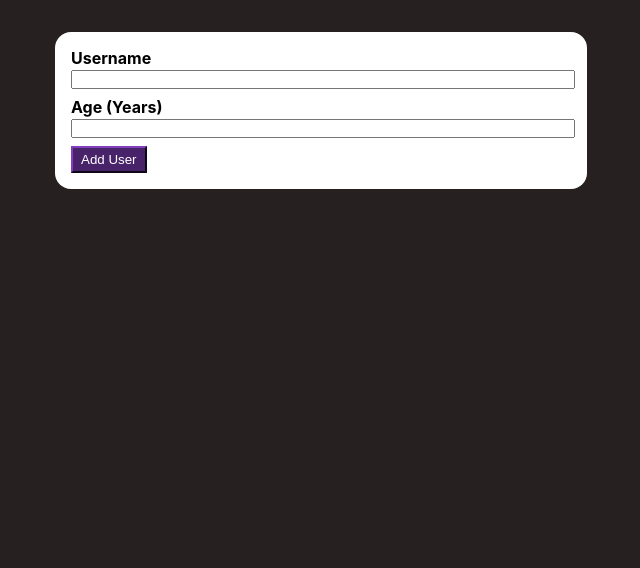
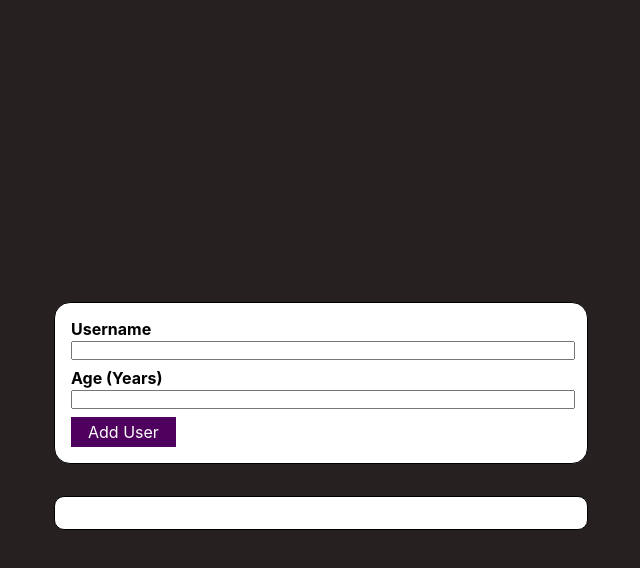
Before and after one commit to vamirio256/react-practice, a React (Create React App) app: page / in a window 1280 px wide. Shown: the top 568 px of the page, without its empty margins (319-959 px from the left). Built offline with nearby package versions, Linux system fonts and the light colour scheme.

Commit message:
Complete

```diff
--- a/src/App.css
+++ b/src/App.css
@@ -1,12 +1,13 @@
-*{
+* {
   margin: 0;
   padding: 0;
 }
 
-.App{
+.App {
   min-height: 100vh;
   background-color: rgb(39, 32, 32);
   display: flex;
+  flex-direction: column;
   justify-content: center;
-    align-items: flex-start;
+  align-items: center;
 }
--- a/src/App.js
+++ b/src/App.js
@@ -1,22 +1,22 @@
-import { getValue } from '@testing-library/user-event/dist/utils';
-import { useState } from 'react';
-import './App.css';
-import UserInput from './components/UserInput';
+import { getValue } from "@testing-library/user-event/dist/utils";
+import { useState } from "react";
+import "./App.css";
+import UserInput from "./components/UserInput";
+import UserOutput from "./components/UserOutput";
 
 function App() {
-  const [userInfo, setUserInfo] = useState([""]);
+  const [usersList, setUsersList] = useState([]);
 
-  const handleUserChange = (e) => {
-    setUserInfo({
-      ...userInfo,
-      userInfo: e.target.value
-    })
-  }
+  const addUserHandler = (userName, age) => {
+    setUsersList((prevUsersList) => {
+      return [...prevUsersList, { name: userName, age: age }];
+    });
+  };
 
   return (
     <div className="App">
-      <UserInput setUserInfo={handleUserChange} />
-
+      <UserInput onAddUser={addUserHandler} />
+      <UserOutput users={usersList} />
     </div>
   );
 }
--- /dev/null
+++ b/src/components/Button/index.jsx
@@ -0,0 +1,15 @@
+import "./style.css";
+
+function Button(props) {
+  return (
+    <button
+      className="button"
+      type={props.type || "button"}
+      onClick={props.onClick}
+    >
+      {props.children}
+    </button>
+  );
+}
+
+export default Button;
--- /dev/null
+++ b/src/components/Button/style.css
@@ -0,0 +1,8 @@
+.button {
+    font: inherit;
+    border: 1px solid #4f005f;
+    background: #4f005f;
+    color: white;
+    padding: 0.25rem 1rem;
+    cursor: pointer;
+}
--- a/src/components/Card/index.jsx
+++ b/src/components/Card/index.jsx
@@ -1,9 +1,7 @@
+import "./style.css";
+
 const Card = (props) => {
-    return (
-        <div>
-            {props.children}
-        </div>
-    )
-}
+  return <div className={`card ${props.className}`}>{props.children}</div>;
+};
 
 export default Card;
--- a/src/components/Card/style.css
+++ b/src/components/Card/style.css
@@ -0,0 +1,9 @@
+.card {
+  display: block;
+  background: white;
+  box-shadow: 0 2px 8px rgbd(0, 0, 0, 0.25);
+  border-radius: 10px;
+  border: 1px solid black;
+  padding: 1rem;
+  margin-top: 1rem;
+}
--- /dev/null
+++ b/src/components/ErrorModal/index.jsx
@@ -0,0 +1,25 @@
+import Button from "../Button";
+import Card from "../Card";
+import "./style.css";
+
+function ErrorModal(props) {
+  return (
+    <div>
+      <div className="backdrop" onClick={props.onHandleError}>
+        <Card className="modal">
+          <header>
+            <h2>{props.title}</h2>
+          </header>
+          <div>
+            <p>{props.message}</p>
+          </div>
+          <footer>
+            <Button onClick={props.onHandleError}>Okay</Button>
+          </footer>
+        </Card>
+      </div>
+    </div>
+  );
+}
+
+export default ErrorModal;
--- /dev/null
+++ b/src/components/ErrorModal/style.css
@@ -0,0 +1,27 @@
+.backdrop {
+  position: fixed;
+  top: 0;
+  left: 0;
+  width: 100%;
+  height: 100vh;
+  z-index: 10;
+  background: rgba(0, 0, 0, 0.75);
+}
+
+.modal {
+  position: fixed;
+  top: 30vh;
+  left: 10%;
+  width: 80%;
+  z-index: 100;
+  overflow: hidden;
+}
+
+header {
+  background: #4f005f;
+  padding: 1rem;
+}
+
+header h2 {
+  margin: 0;
+}
--- a/src/components/UserInput/index.jsx
+++ b/src/components/UserInput/index.jsx
@@ -1,26 +1,79 @@
+import { useState } from "react";
+import Button from "../Button";
 import Card from "../Card";
+import ErrorModal from "../ErrorModal";
 import "./style.css";
 
 const UserInput = (props) => {
+  const [enterUserName, setEnterUsername] = useState("");
+  const [enterAge, setEnterAge] = useState("");
+  const [error, setError] = useState("");
+
   const addUserHandler = (e) => {
     e.preventDefault();
+    if (enterUserName.trim().length === 0 || enterAge.trim().length === 0) {
+      setError({
+        title: "Invalid input",
+        message: "Please enter a valid name and age.",
+      });
+      return;
     }
+    if (enterAge < 1) {
+      setError({
+        title: "Invalid age",
+        message: "Please enter a valid age (> 0).",
+      });
+      return;
+    }
+    props.onAddUser(enterUserName, enterAge);
+    setEnterAge("");
+    setEnterUsername("");
+  };
+
+  const usernameChangeHandler = (e) => {
+    setEnterUsername(e.target.value);
+  };
+
+  const ageChangeHandler = (e) => {
+    setEnterAge(e.target.value);
+  };
+
+  const errorHandler = (e) => {
+    setError(null);
+  };
 
   return (
-        <Card>
-            <form onSubmit={addUserHandler} class="user-input">
-                <div class="input-group">
+    <div>
+      {error && (
+        <ErrorModal
+          title={error.title}
+          message={error.message}
+          onHandleError={errorHandler}
+        />
+      )}
+      <Card className="user-input">
+        <form onSubmit={addUserHandler}>
+          <div className="input-group">
             <label>Username</label>
-                    <input></input>
+            <input
+              type="text"
+              value={enterUserName}
+              onChange={usernameChangeHandler}
+            ></input>
           </div>
-                <div class="input-group">
+          <div className="input-group">
             <label>Age (Years)</label>
-                    <input></input>
+            <input
+              type="number"
+              value={enterAge}
+              onChange={ageChangeHandler}
+            ></input>
           </div>
-                <button type="submit">Add User</button>
+          <Button type="submit">Add User</Button>
         </form>
       </Card>
-    )
-}
+    </div>
+  );
+};
 
 export default UserInput;
--- a/src/components/UserOutput/index.jsx
+++ b/src/components/UserOutput/index.jsx
@@ -1,11 +1,16 @@
-import './style.css'
+import Card from "../Card";
+import "./style.css";
 
-const UserOutput = (props) =>{
-    return(
-        <div>
-            <p>{props.username}+{props.age}+ years old</p>
-        </div>
-    )
-}
+const UserOutput = (props) => {
+  return (
+    <Card className="users">
+      <ul>
+        {props.users.map((user) => {
+          return <Card>{user.name}</Card>;
+        })}
+      </ul>
+    </Card>
+  );
+};
 
 export default UserOutput;
--- a/src/components/UserOutput/style.css
+++ b/src/components/UserOutput/style.css
@@ -1,9 +1,7 @@
-div {
-    background-color: white;
-    margin-top: 2rem;
-    color: black;
+.users {
+  background-color: white;
+  width: 500px;
+  margin-top: 2rem;
+  color: black;
+  display: block;
 }
-
-p {
-    border: 1px solid black;
-}
```
Lines whose indentation alone changed are shown as unchanged.
